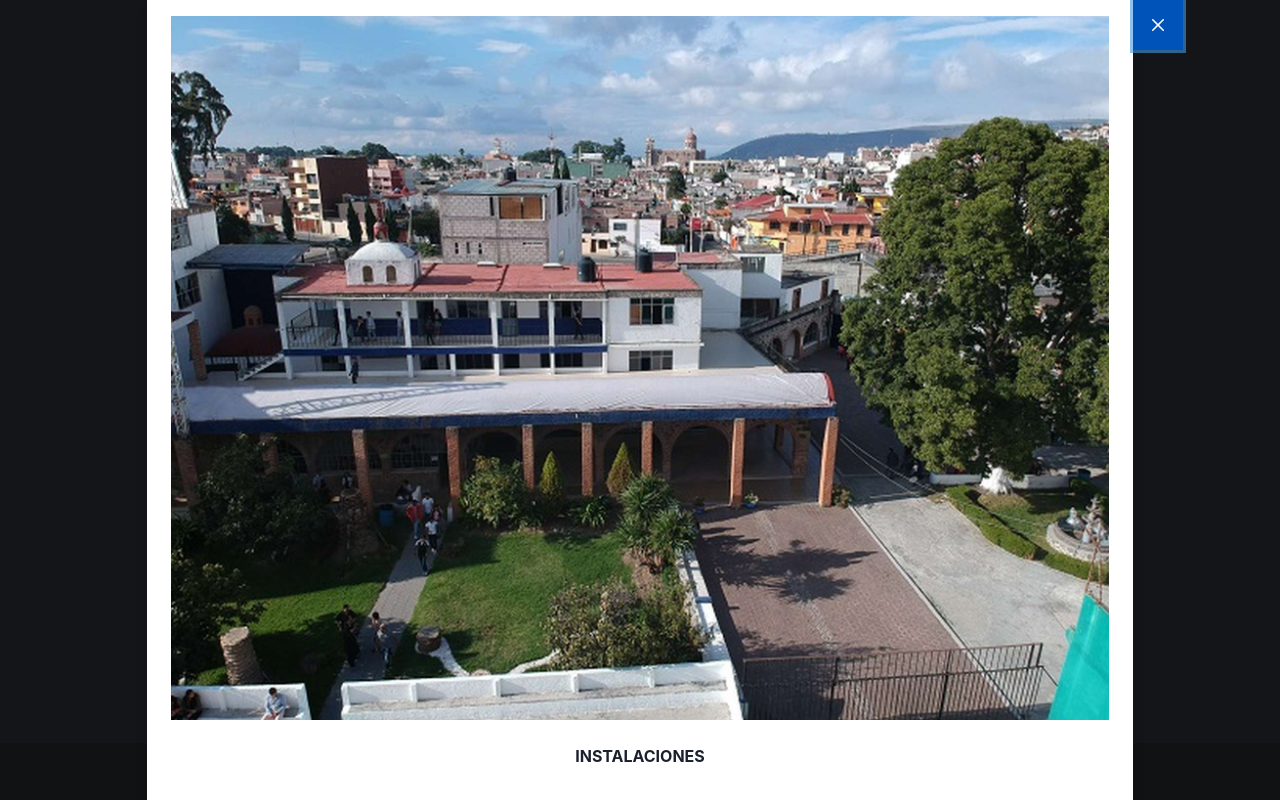
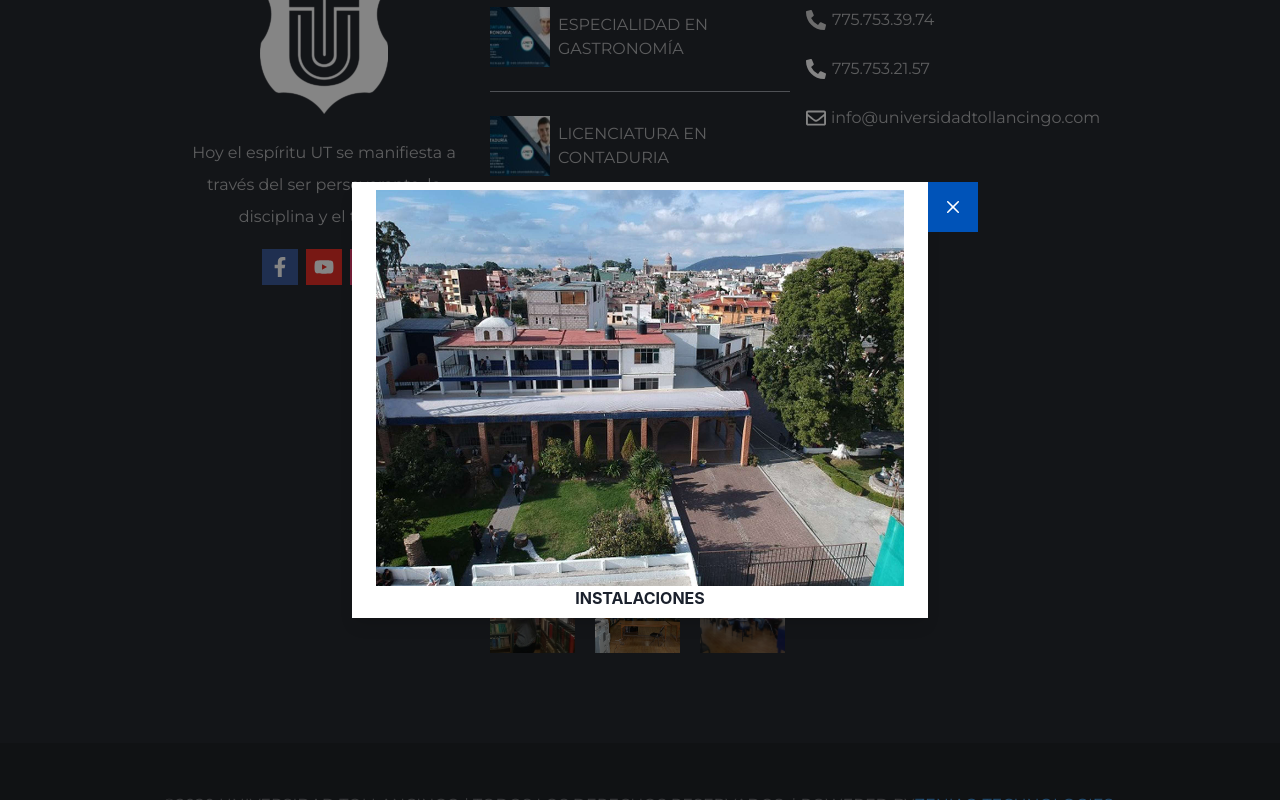
Before and after one commit to ClaudioChametla/ut-website, a Next.js app: page / in a window 1280 px wide. Both pictures are taken after a click on the item 532 px from the left and 1429 px from the top of the page. Shown: the part 1029-1829 px from the top of the page. Built offline with nearby package versions, Linux system fonts and the light colour scheme.

Commit message:
Adding some children keys

```diff
--- a/components/Footer/Footer.js
+++ b/components/Footer/Footer.js
@@ -1,3 +1,4 @@
+/* eslint-disable react/no-array-index-key */
 import {
 	Center,
 	Box,
@@ -25,28 +26,26 @@ import footerSN from "../../data/footerSN.json";
 
 const Modalcomponent = ({ dataModal, isOpen, onClose }) => (
 	<div>
-		<Modal isOpen={isOpen} onClose={onClose} size="full">
+		<Modal isOpen={isOpen} onClose={onClose} size="xl" isCentered>
 			<ModalOverlay />
 			<ModalContent w="auto" h="auto" borderRadius="0">
-				<ModalHeader>
-					<Image
-						objectFit="cover"
-						src={dataModal.img ? dataModal.img : ""}
-						w="100%"
-						h="88vh"
-					/>
-				</ModalHeader>
 				<ModalCloseButton
 					position="absolute"
 					top="0"
 					right={["0", "0", "-50px", "-50px"]}
 					boxSize="50px"
 					bg="#0053B8"
-					onSelect="false"
 					borderRadius="0"
 					color="white"
+					_focus={{ border: 0 }}
 				/>
-				<ModalBody>
+				<ModalBody maxH="90vh">
+					<Image
+						objectFit="cover"
+						src={dataModal.img ? dataModal.img : ""}
+						w="100%"
+						h="auto"
+					/>
 					<Text textAlign="center" fontSize={styles.font.text} fontWeight="bold">
 						{dataModal.title ? dataModal.title : ""}
 					</Text>
@@ -102,11 +101,13 @@ const Footer = () => {
 									socialNetworks.map((item) => (
 										<Link
 											href={item.link}
+											key={`Link-${item.img}`}
 											bg={item.bg}
 											_hover={{ bg: "whiteAlpha.800" }}
 										>
 											<Image
 												m="2"
+												key={`Img-${item.img}`}
 												src={item.img}
 												alt=""
 												h="20px"
@@ -240,9 +241,13 @@ const Footer = () => {
 							<Center pt="20px">
 								<Wrap spacing="20px" align="center" w="300px">
 									{instalaciones &&
-										instalaciones.map((item) => (
-											<WrapItem onClick={onOpen}>
+										instalaciones.map((item, index) => (
+											<WrapItem
+												onClick={onOpen}
+												key={`WrapItemFooter-${item.title}-${index}`}
+											>
 												<Image
+													key={`ImgFooter-${item.title}-${index}`}
 													src={item.img}
 													_hover={{ filter: "brightness(60%)" }}
 													boxSize="85px"
--- a/components/Navbar/MenuComponent.js
+++ b/components/Navbar/MenuComponent.js
@@ -41,6 +41,7 @@ const MenuComponent = ({ item }) => {
 										d="flex"
 										fontSize={["8px", "12px", "12px", "15px"]}
 										top="100px"
+										key={`FlexNav-${option.name}`}
 										bg="#2C2D32"
 										p="2"
 										color="whiteAlpha.800"
@@ -84,6 +85,7 @@ const MenuComponent = ({ item }) => {
 																"12px",
 																"15px",
 															]}
+															key={`FlexNav2-${subOption.name}`}
 															top="100px"
 															bg="#2C2D32"
 															p="2"
@@ -124,7 +126,7 @@ const MenuComponent = ({ item }) => {
 																>
 																	{subOption.options &&
 																		subOption.options.map(
-																			(lastOption) => (
+																			(lastOption, index) => (
 																				<Flex
 																					fontSize={[
 																						"8px",
@@ -139,6 +141,7 @@ const MenuComponent = ({ item }) => {
 																						onM3Close
 																					}
 																					top="100px"
+																					key={`FlexNav3-${lastOption.name}-${index}`}
 																					bg="#2C2D32"
 																					p="3"
 																					color="whiteAlpha.800"
@@ -163,6 +166,7 @@ const MenuComponent = ({ item }) => {
 																</MenuList>
 															</Menu>
 															<Image
+																key={`ImgIcon-${option.icon}`}
 																src={option.icon}
 																w="15px"
 																h="15px"
--- a/components/Navbar/Navbar.js
+++ b/components/Navbar/Navbar.js
@@ -128,6 +128,7 @@ const Navbar = () => {
 								{iconsImg &&
 									iconsImg.map((item) => (
 										<Link
+											key={`LinkNav-${item.name}`}
 											href={item.link}
 											target="_blank"
 											d="flex"
@@ -179,7 +180,7 @@ const Navbar = () => {
 								INICIO
 							</Link>
 							{links.navbar.map((item) => (
-								<MenuComponent item={item} />
+								<MenuComponent key={`FlexNav-${item.name}`} item={item} />
 							))}
 						</Box>
 						<Flex w="10%" justifyContent="center" alignSelf="center">
@@ -318,7 +319,7 @@ const Navbar = () => {
 									<Text>INICIO</Text>
 								</Box>
 								{links.navbar.map((item) => (
-									<Accordion allowToggle>
+									<Accordion allowToggle key={`Accordion-${item.name}`}>
 										<AccordionItem>
 											<h2>
 												<AccordionButton
@@ -340,7 +341,11 @@ const Navbar = () => {
 											>
 												{item.options &&
 													item.options.map((option) => (
-														<Text p="2" align="center">
+														<Text
+															p="2"
+															align="center"
+															key={`Text-${option.name}`}
+														>
 															{option.name}
 														</Text>
 													))}
@@ -403,6 +408,7 @@ const Navbar = () => {
 									{iconsImg &&
 										iconsImg.map((item) => (
 											<Link
+												key={`LinkIconsImg-${item.name}`}
 												href={item.link}
 												target="_blank"
 												d="flex"
--- a/package.json
+++ b/package.json
@@ -12,11 +12,12 @@
     "@chakra-ui/react": "^1.6.6",
     "@emotion/react": "^11",
     "@emotion/styled": "^11",
-    "framer-motion": "^4",
+    "framer-motion": "^4.1.17",
     "next": "11.0.1",
     "prop-types": "^15.7.2",
     "react": "17.0.2",
-    "react-dom": "17.0.2"
+    "react-dom": "17.0.2",
+    "react-intersection-observer": "^8.32.0"
   },
   "devDependencies": {
     "babel-eslint": "^10.1.0",
```
Also changed, not shown: 1 other file (tests, documents, lock files or other folders).
